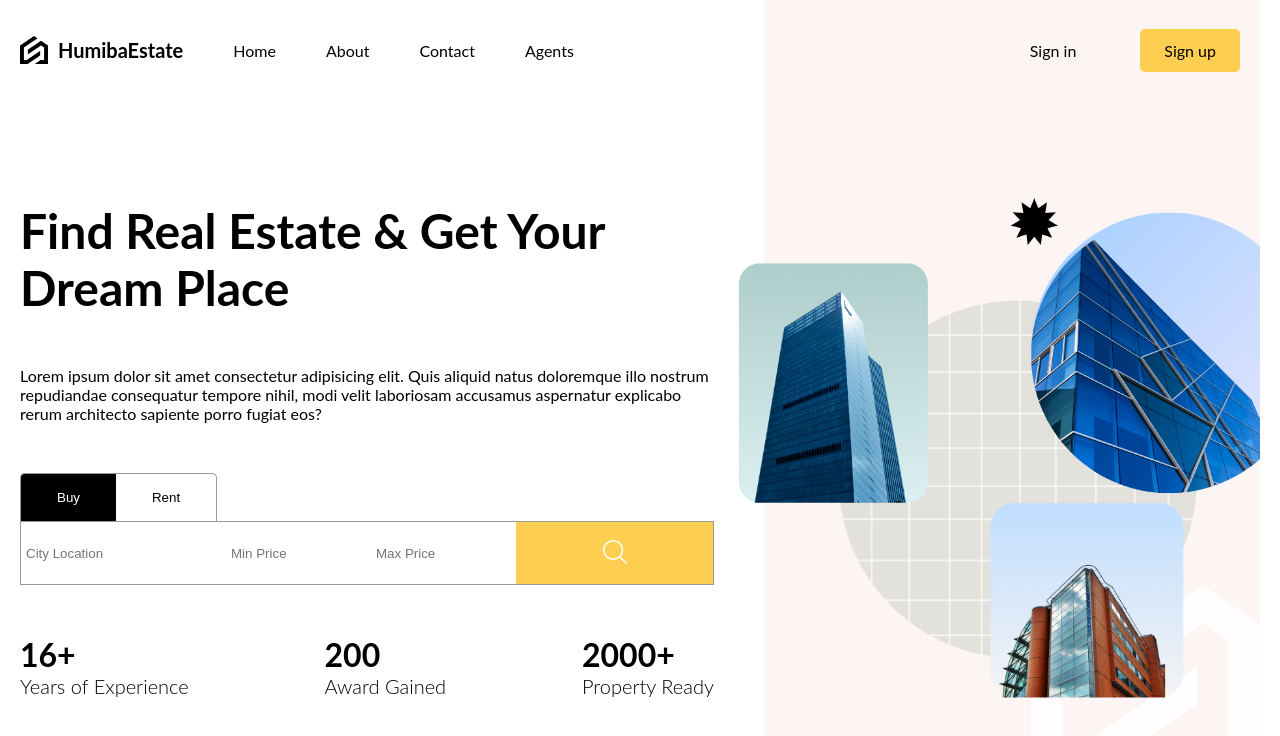
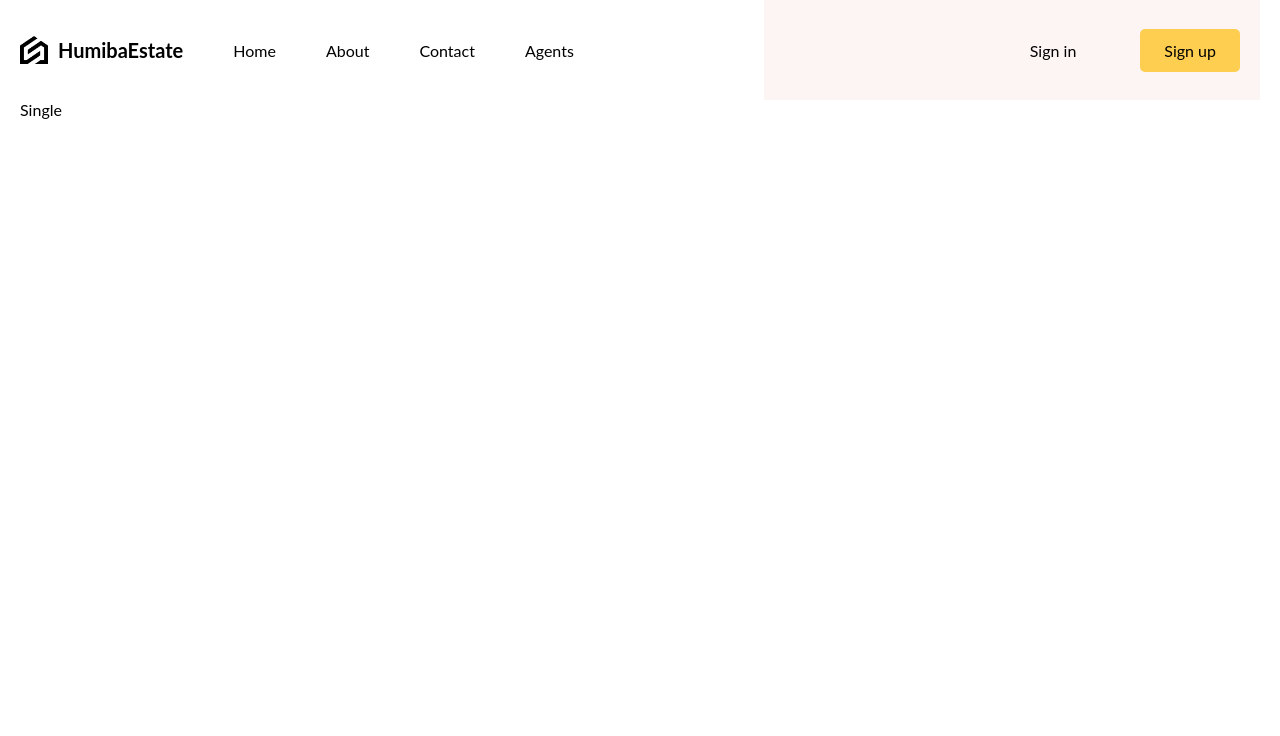
Before and after one commit to HuaMinhBao0704/real-estate-app, a React (Vite) app: page /1 in a window 1280 px wide. Shown: the top 736 px of the page. Built offline with nearby package versions, Linux system fonts and the light colour scheme.

Commit message:
setup react router

```diff
--- a/package.json
+++ b/package.json
@@ -12,6 +12,7 @@
   "dependencies": {
     "react": "^18.3.1",
     "react-dom": "^18.3.1",
+    "react-router-dom": "^6.24.1",
     "sass": "^1.77.6"
   },
   "devDependencies": {
--- a/src/App.jsx
+++ b/src/App.jsx
@@ -1,18 +1,38 @@
-import Navbar from './components/Navbar';
+import {
+  createBrowserRouter,
+  RouterProvider,
+} from 'react-router-dom';
+
 import Home from './routes/home';
-import './layout.scss';
+import List from './routes/list';
+import Single from './routes/single';
+import Layout from './components/layout';
 
 const App = () => {
+  const router = createBrowserRouter([
+    {
+      path: '/',
+      element: <Layout />,
+      children: [
+        {
+          path: "/",
+          element: <Home />
+        },
+        {
+          path: "/list",
+          element: <List />
+        },
+        {
+          path: ":id",
+          element: <Single />
+        }
+      ]
+    }
+  ])
+
   return (
-    <div className='layout'>
-      <div className='navbar'>
-        <Navbar />
-      </div>
-      <div className='content'>
-        <Home />
-      </div>
-    </div>
-  );
+    <RouterProvider router={router} />
+  )
 };
 
 export default App;
--- /dev/null
+++ b/src/components/layout/index.jsx
@@ -0,0 +1,17 @@
+import { Outlet } from 'react-router-dom';
+
+import Navbar from '../Navbar';
+import './layout.scss';
+
+const Layout = () => {
+  return <div className='layout'>
+    <div className="navbar">
+      <Navbar />
+    </div>
+    <div className='content'>
+      <Outlet />
+    </div>
+  </div>
+}
+
+export default Layout;
--- a/src/layout.scss
+++ b/src/components/layout/layout.scss
@@ -1,4 +1,4 @@
-@import "./responsive.scss";
+@import "../../responsive.scss";
 
 .layout {
   height: 100vh;
--- a/src/routes/home/home.scss
+++ b/src/routes/home/home.scss
@@ -1,6 +1,6 @@
 @import "../../responsive.scss";
 
-.homepage {
+.home__page {
   display: flex;
   height: 100%;
 
--- a/src/routes/home/index.jsx
+++ b/src/routes/home/index.jsx
@@ -3,7 +3,7 @@ import './home.scss';
 
 const Home = () => {
   return (
-    <div className='homepage'>
+    <div className='home__page'>
       <div className='text__container'>
         <div className='wrapper'>
           <h1 className='title'>Find Real Estate & Get Your Dream Place</h1>
--- /dev/null
+++ b/src/routes/list/index.jsx
@@ -0,0 +1,7 @@
+import "./list.scss";
+
+const List = () => {
+  return <div>List</div>
+}
+
+export default List;
--- /dev/null
+++ b/src/routes/single/index.jsx
@@ -0,0 +1,7 @@
+import './single.scss';
+
+const Single = () => {
+  return <div>Single</div>
+}
+
+export default Single;
```
Also changed, not shown: src/routes/login/index.jsx (added, +7 -0 lines), src/routes/list/list.scss (added), src/routes/login/login.scss (added), src/routes/single/single.scss (added), 1 other file (tests, documents, lock files or other folders).
